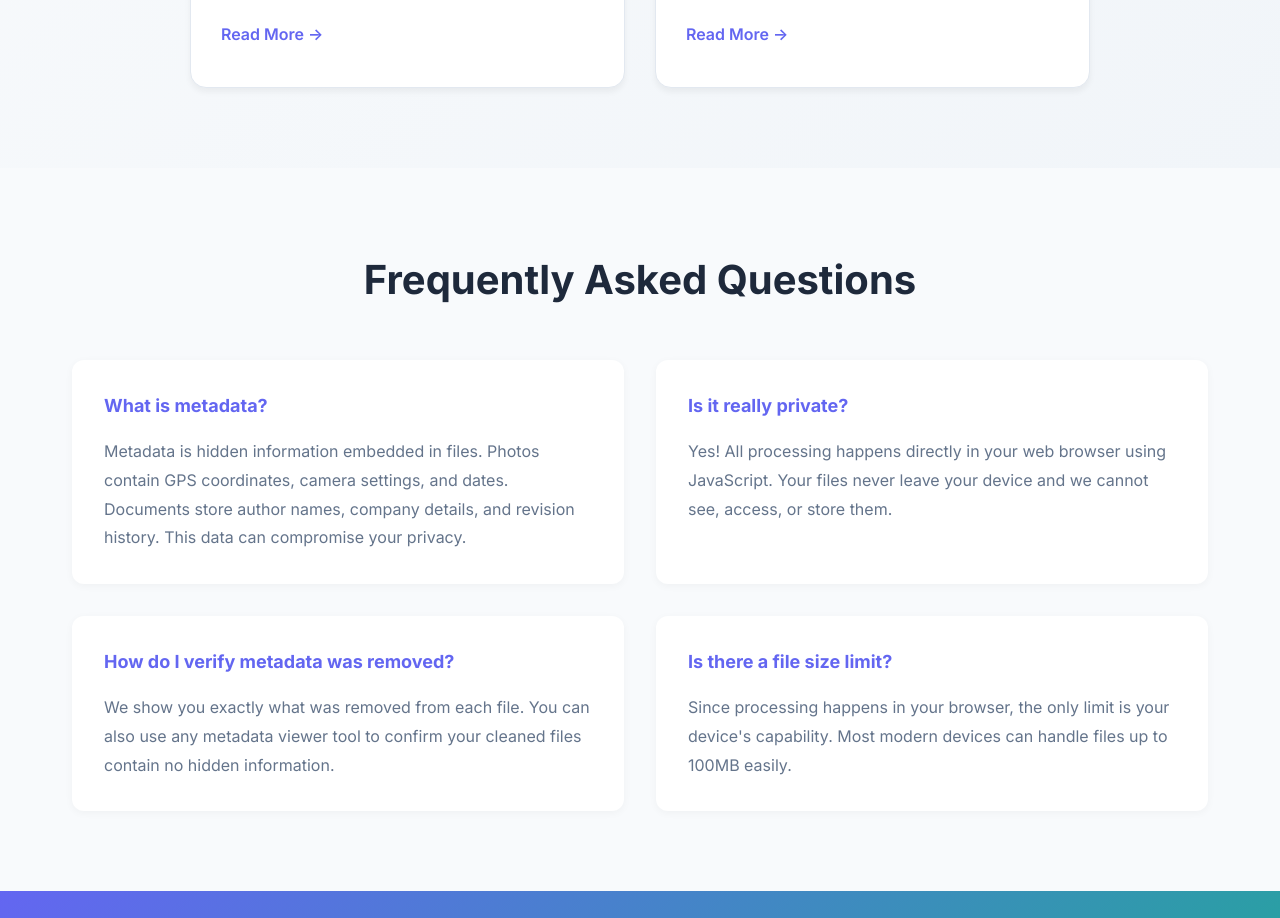
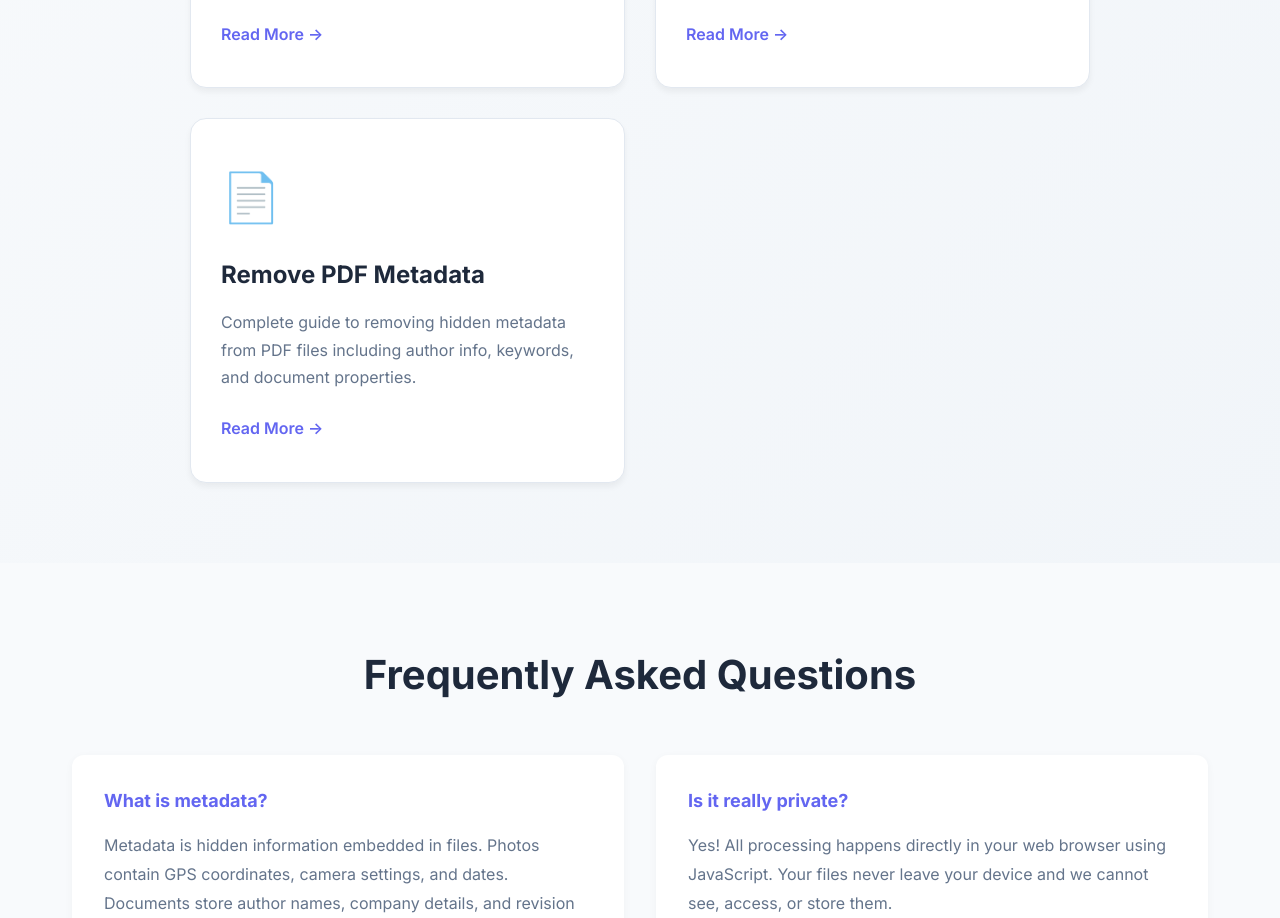
Before and after one commit to darkbarbie89/metadata-remover, a website: page metadata-remover/public/index.html in a window 1280 px wide. Shown: the part 4075-4993 px from the top of the page. Drawn offline with Linux system fonts and the light colour scheme.

Commit message:
Added blog

```diff
--- a/metadata-remover/public/index.html
+++ b/metadata-remover/public/index.html
@@ -264,6 +264,12 @@
                     <p>Learn how to remove EXIF data from your photos to protect location information, camera details, and timestamps.</p>
                     <a href="/blog/remove-exif-from-photos.html" class="blog-link">Read More →</a>
                 </article>
+                <article class="blog-card">
+    <div class="blog-icon">📄</div>
+    <h3>Remove PDF Metadata</h3>
+    <p>Complete guide to removing hidden metadata from PDF files including author info, keywords, and document properties.</p>
+    <a href="/blog/remove-pdf-metadata.html" class="blog-link">Read More →</a>
+</article>
             </div>
         </div>
     </section>
```
